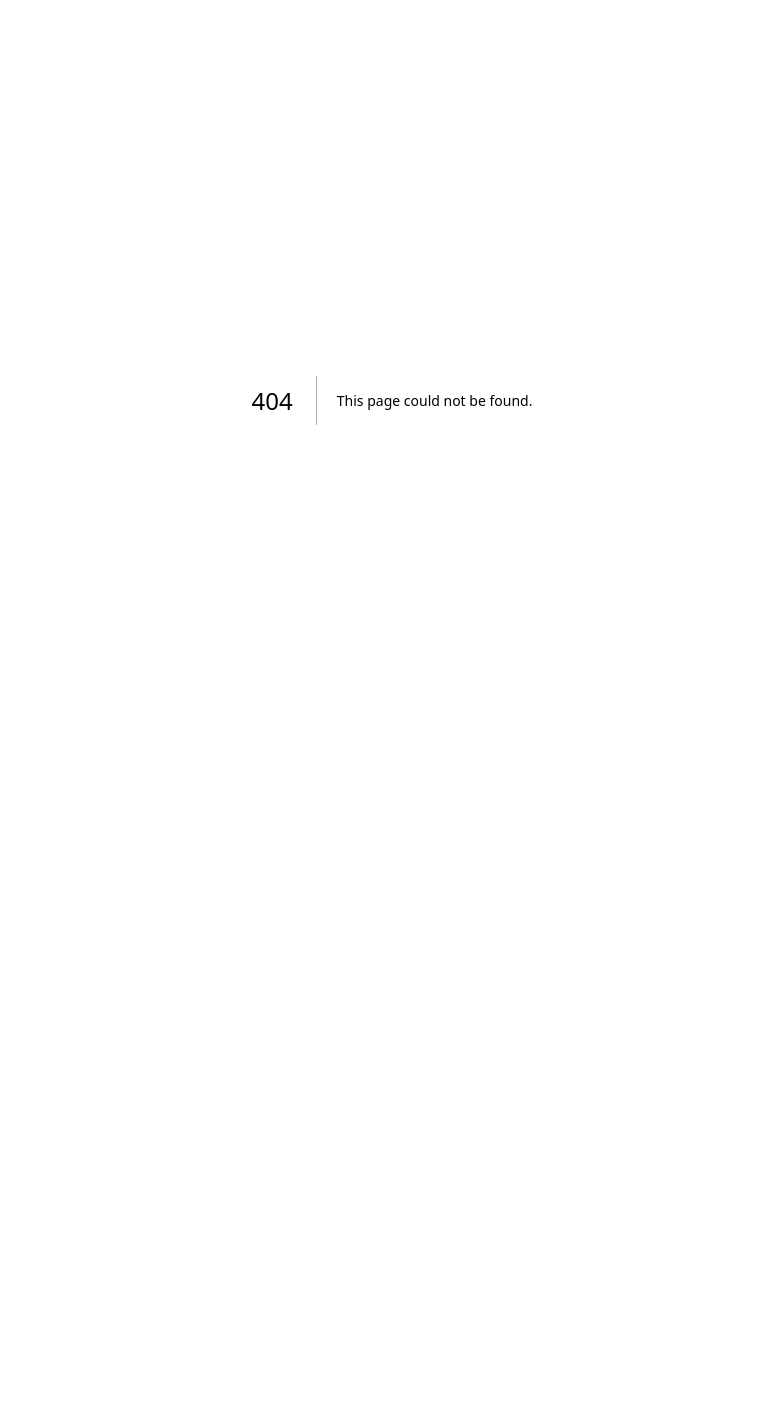
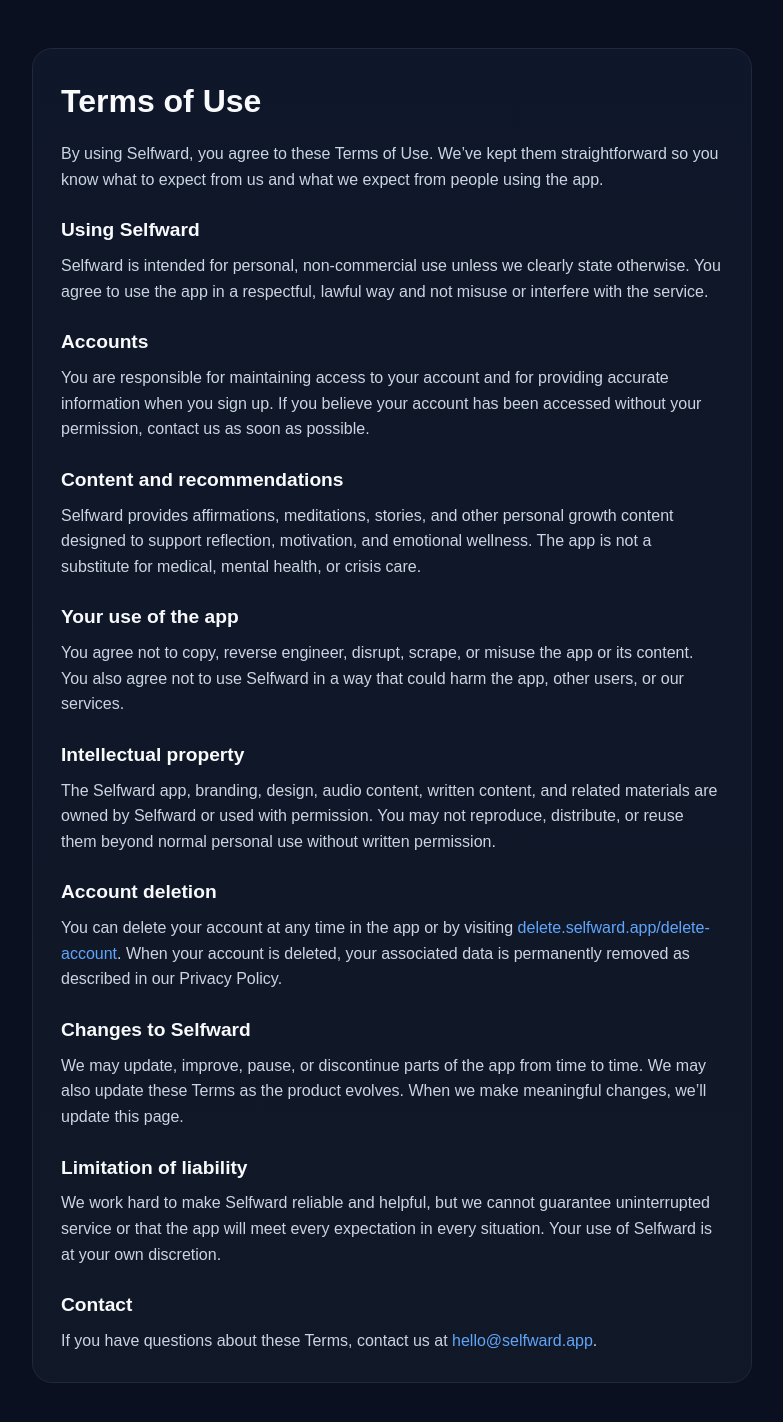
Before and after one commit to mcswainjr/selfward-web, a Next.js app: page /terms in a window 1280 px wide. Before the commit this address had no page. Shown: the top 1422 px of the page, without its empty margins (248-1031 px from the left). Before the commit the page ends 800 px from the top, so only its background shows below. Built offline with nearby package versions, Linux system fonts and the light colour scheme.

Commit message:
Add terms of use page

```diff
--- /dev/null
+++ b/app/terms/page.tsx
@@ -0,0 +1,151 @@
+export default function TermsPage() {
+  return (
+    <main style={container}>
+      <div style={card}>
+        <h1 style={title}>Terms of Use</h1>
+
+        <p style={text}>
+          By using Selfward, you agree to these Terms of Use. We’ve kept them
+          straightforward so you know what to expect from us and what we expect
+          from people using the app.
+        </p>
+
+        <section style={section}>
+          <h2 style={heading}>Using Selfward</h2>
+          <p style={text}>
+            Selfward is intended for personal, non-commercial use unless we
+            clearly state otherwise. You agree to use the app in a respectful,
+            lawful way and not misuse or interfere with the service.
+          </p>
+        </section>
+
+        <section style={section}>
+          <h2 style={heading}>Accounts</h2>
+          <p style={text}>
+            You are responsible for maintaining access to your account and for
+            providing accurate information when you sign up. If you believe your
+            account has been accessed without your permission, contact us as soon
+            as possible.
+          </p>
+        </section>
+
+        <section style={section}>
+          <h2 style={heading}>Content and recommendations</h2>
+          <p style={text}>
+            Selfward provides affirmations, meditations, stories, and other
+            personal growth content designed to support reflection, motivation,
+            and emotional wellness. The app is not a substitute for medical,
+            mental health, or crisis care.
+          </p>
+        </section>
+
+        <section style={section}>
+          <h2 style={heading}>Your use of the app</h2>
+          <p style={text}>
+            You agree not to copy, reverse engineer, disrupt, scrape, or misuse
+            the app or its content. You also agree not to use Selfward in a way
+            that could harm the app, other users, or our services.
+          </p>
+        </section>
+
+        <section style={section}>
+          <h2 style={heading}>Intellectual property</h2>
+          <p style={text}>
+            The Selfward app, branding, design, audio content, written content,
+            and related materials are owned by Selfward or used with permission.
+            You may not reproduce, distribute, or reuse them beyond normal
+            personal use without written permission.
+          </p>
+        </section>
+
+        <section style={section}>
+          <h2 style={heading}>Account deletion</h2>
+          <p style={text}>
+            You can delete your account at any time in the app or by visiting{" "}
+            <a href="https://delete.selfward.app/delete-account" style={link}>
+              delete.selfward.app/delete-account
+            </a>
+            . When your account is deleted, your associated data is permanently
+            removed as described in our Privacy Policy.
+          </p>
+        </section>
+
+        <section style={section}>
+          <h2 style={heading}>Changes to Selfward</h2>
+          <p style={text}>
+            We may update, improve, pause, or discontinue parts of the app from
+            time to time. We may also update these Terms as the product evolves.
+            When we make meaningful changes, we’ll update this page.
+          </p>
+        </section>
+
+        <section style={section}>
+          <h2 style={heading}>Limitation of liability</h2>
+          <p style={text}>
+            We work hard to make Selfward reliable and helpful, but we cannot
+            guarantee uninterrupted service or that the app will meet every
+            expectation in every situation. Your use of Selfward is at your own
+            discretion.
+          </p>
+        </section>
+
+        <section style={section}>
+          <h2 style={heading}>Contact</h2>
+          <p style={text}>
+            If you have questions about these Terms, contact us at{" "}
+            <a href="mailto:hello@selfward.app" style={link}>
+              hello@selfward.app
+            </a>
+            .
+          </p>
+        </section>
+      </div>
+    </main>
+  );
+}
+
+/* ---------- Styles ---------- */
+
+const container = {
+  minHeight: "100vh",
+  background: "#0B1020",
+  color: "#F8FAFC",
+  padding: "48px 20px",
+  fontFamily: "Arial, sans-serif",
+};
+
+const card = {
+  maxWidth: 720,
+  margin: "0 auto",
+  background:
+    "linear-gradient(180deg, rgba(15,23,42,0.95) 0%, rgba(17,24,39,0.95) 100%)",
+  border: "1px solid #1E293B",
+  borderRadius: 20,
+  padding: "28px",
+};
+
+const title = {
+  fontSize: "2rem",
+  fontWeight: 800,
+  marginBottom: 16,
+};
+
+const section = {
+  marginTop: 24,
+};
+
+const heading = {
+  fontSize: "1.2rem",
+  fontWeight: 700,
+  marginBottom: 8,
+};
+
+const text = {
+  color: "#CBD5E1",
+  lineHeight: 1.6,
+};
+
+const link = {
+  color: "#60A5FA",
+  textDecoration: "none",
+};
```
